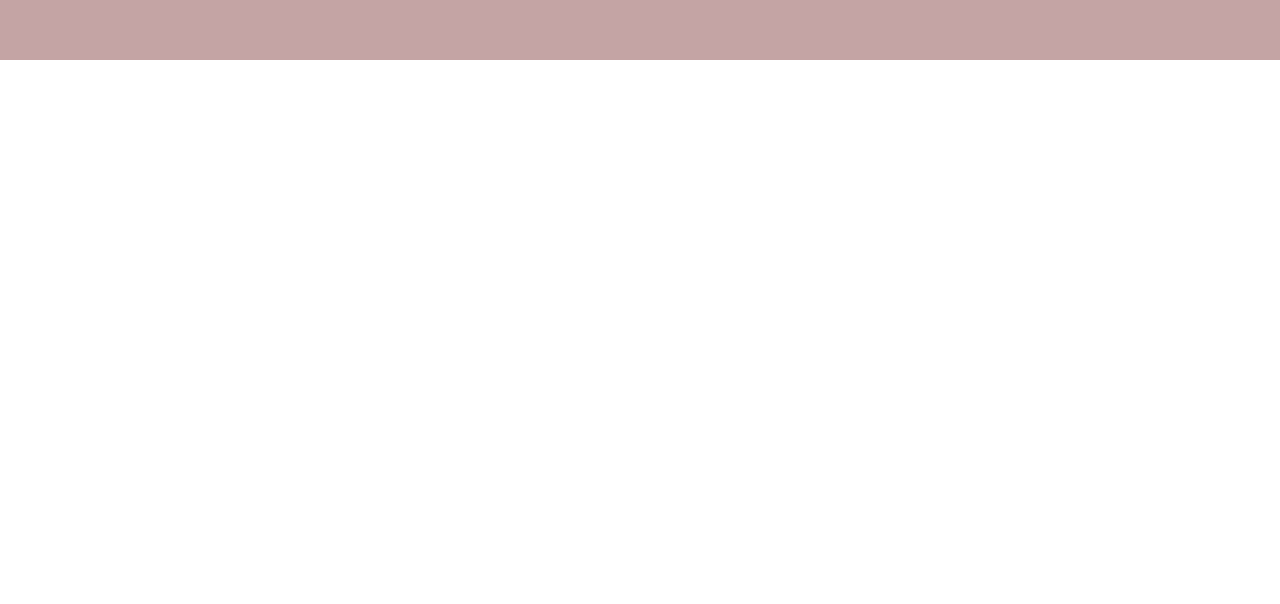
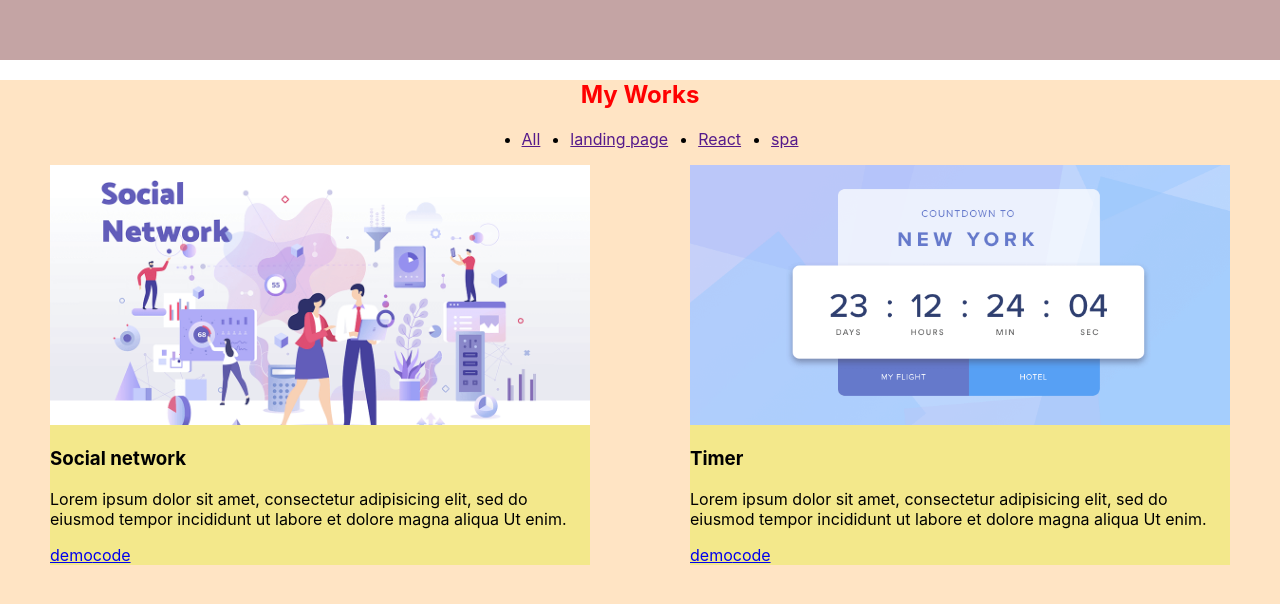
Before and after one commit to GlezovDmitriy/Portfolio, a React app: page / in a window 1280 px wide. Shown: the part 1614-2218 px from the top of the page. Before the commit the page ends 1674 px from the top, so only its background shows below. Built offline with nearby package versions, Linux system fonts and the light colour scheme.

Commit message:
added Works section

```diff
--- a/src/App.tsx
+++ b/src/App.tsx
@@ -3,6 +3,7 @@
 import Header from "./layout/header/Header";
 import Main from "./layout/sections/main/Main";
 import Skills from "./layout/sections/skills/skills";
+import {Works} from "./layout/sections/works/Works";
 
 
 function App() {
@@ -11,6 +12,7 @@
             <Header/>
             <Main/>
             <Skills/>
+            <Works/>
         </div>
     );
 }
--- a/src/components/Menu.tsx
+++ b/src/components/Menu.tsx
@@ -1,11 +1,20 @@
 import React from 'react';
 import styled from "styled-components";
 
-export const Menu = () => {
+
+
+export const Menu = (props:{menuItems:Array<string>}) => {
     return (
             <StyledMenu>
                 <ul>
-                    <li>
+                    {props.menuItems.map((item,index)=>{
+                    return <li key={index}>
+                        <a href="">{item}</a>
+                    </li>
+                    })}
+
+
+                   {/* <li>
                         <a href="">Home</a>
                     </li>
                     <li>
@@ -19,7 +28,7 @@
                     </li>
                     <li>
                         <a href="">Contact</a>
-                    </li>
+                    </li>*/}
                 </ul>
             </StyledMenu>
     );
@@ -29,6 +38,7 @@
   ul {
     display: flex;
     gap: 30px;
+    justify-content: center;
   }
 `
 export default Menu;
--- a/src/layout/header/Header.tsx
+++ b/src/layout/header/Header.tsx
@@ -4,11 +4,13 @@
 import Logo from "../../components/Logo";
 import Menu from "../../components/Menu";
 
+
+const items =["Home","Skills", "Works", "Testimony", "Contact"]
 export const Header = () => {
     return (
         <StyledHeader>
             <Logo></Logo>
-            <Menu></Menu>
+            <Menu menuItems={items}></Menu>
         </StyledHeader>
     );
 };
--- /dev/null
+++ b/src/layout/sections/works/Works.tsx
@@ -0,0 +1,33 @@
+import React from 'react';
+import styled from "styled-components";
+import {SectionTitle} from "../../../components/SectionTitle";
+import Menu from "../../../components/Menu";
+import {FlexWrapper} from "../../../components/FlexWrapper";
+import {Work} from "./work/Work";
+import socialImg from '../../../assets/images/proj-1.webp'
+import timerImg from '../../../assets/images/proj-2.webp'
+
+export const worksItems = ["All", "landing page", "React", "spa"]
+export const Works = () => {
+    return (
+        <StyledWorks>
+            <SectionTitle>My Works</SectionTitle>
+            <Menu menuItems={worksItems}/>
+            <FlexWrapper justify={"space-around"}>
+                <Work title={"Social network"}
+                      src={socialImg}
+                      text={"Lorem ipsum dolor sit amet, consectetur adipisicing elit," +
+                          " sed do eiusmod tempor incididunt ut labore et dolore magna aliqua Ut enim."}/>
+                <Work title={"Timer"}
+                      src={timerImg}
+                      text={"Lorem ipsum dolor sit amet, consectetur adipisicing elit," +
+                          " sed do eiusmod tempor incididunt ut labore et dolore magna aliqua Ut enim."}/>
+            </FlexWrapper>
+        </StyledWorks>
+    );
+};
+
+const StyledWorks = styled.section`
+  min-height: 100vh;
+  background-color: bisque;
+`
--- /dev/null
+++ b/src/layout/sections/works/work/Work.tsx
@@ -0,0 +1,41 @@
+import React from 'react';
+import styled from "styled-components";
+
+
+type WorkPropsType = {
+    title: string
+    text: string
+    src: string
+}
+export const Work = (props: WorkPropsType) => {
+    return (
+        <StyledWork>
+            <Image src={props.src} alt=""/>
+            <Title>{props.title}</Title>
+            <Text>{props.text}</Text>
+            <Link href={'#'}>demo</Link>
+            <Link href={"#"}>code</Link>
+        </StyledWork>
+    );
+};
+
+const StyledWork = styled.div`
+    background-color: #f3e88b;
+  max-width: 540px;
+  width: 100%;
+`
+const Image = styled.img`
+width: 100%;
+  height: 260px;
+  object-fit: cover;
+
+`
+const Link = styled.a`
+
+`
+const Title = styled.h3`
+
+`
+const Text = styled.p`
+
+`
```
